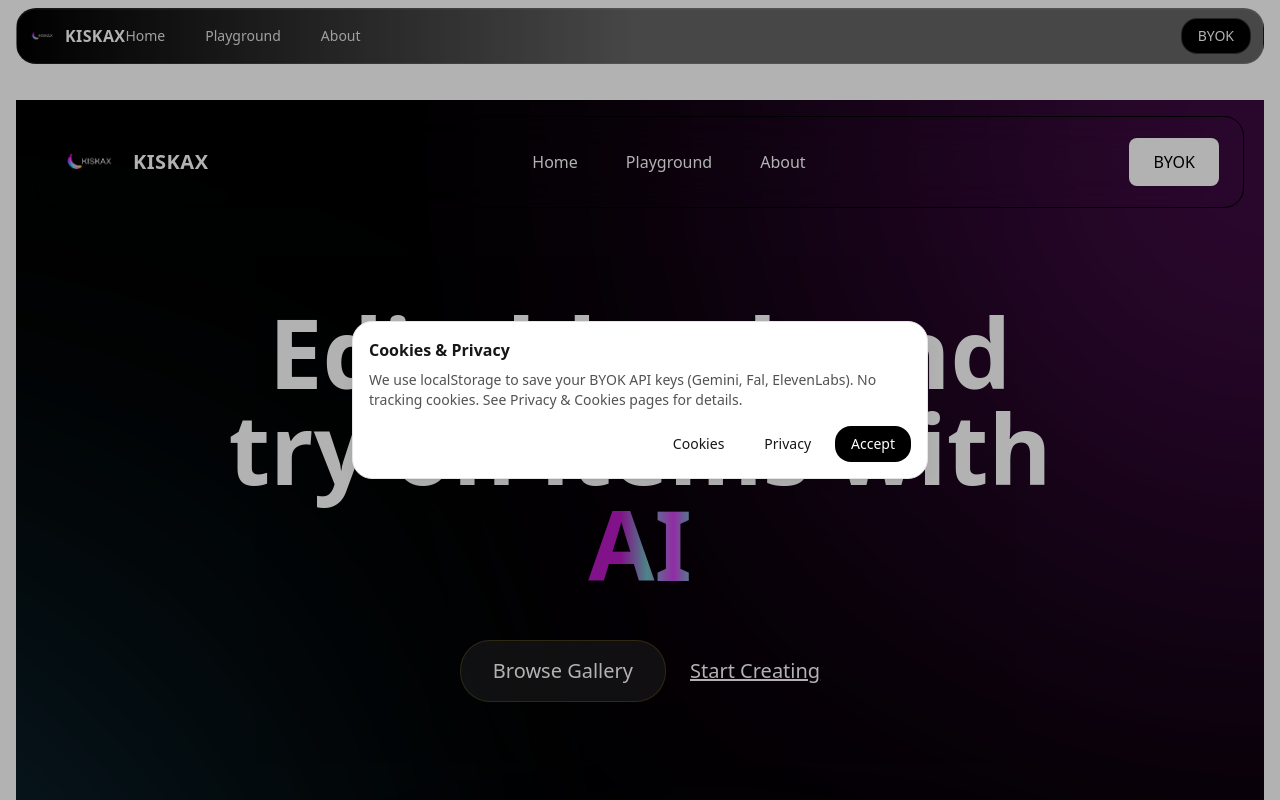
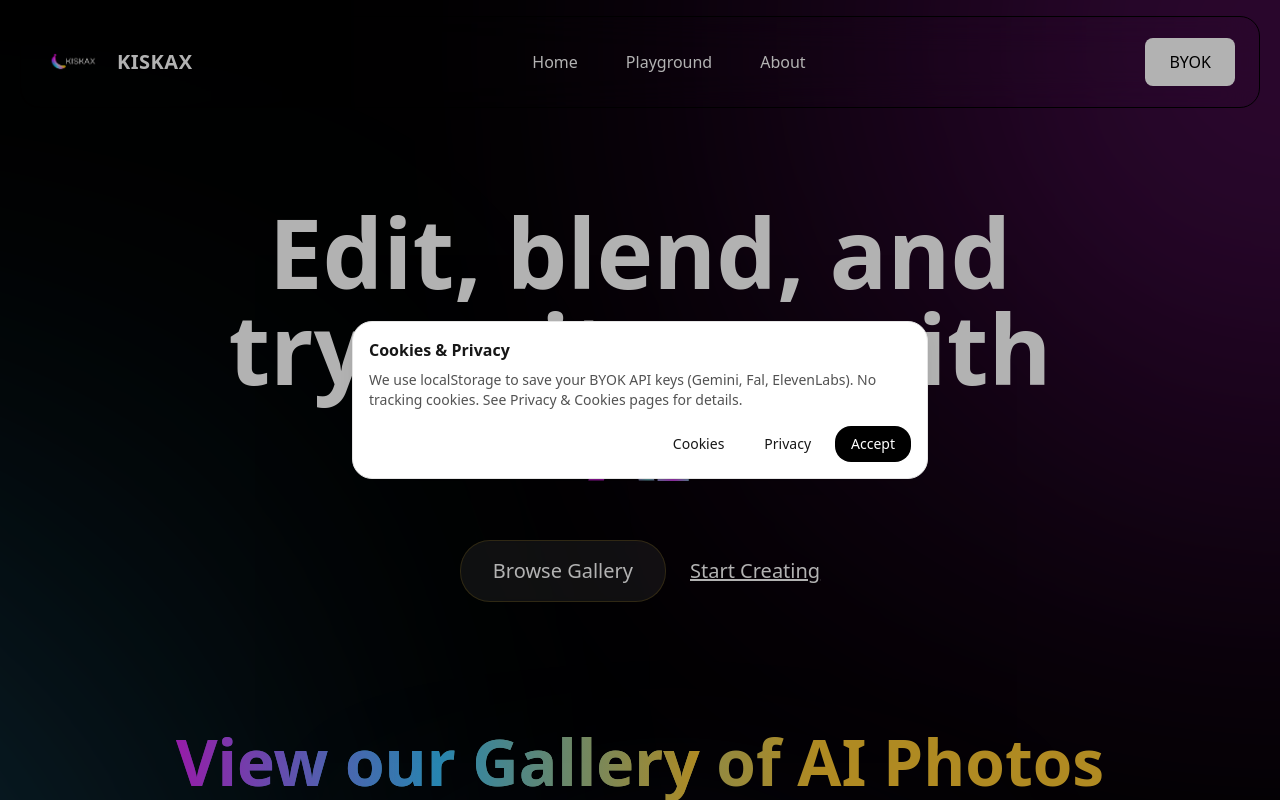
Before and after one commit to TheRealSaiTama/bananas-bot, a Next.js app in the folder web/: page / in a window 1280 px wide. Shown: the top 800 px of the page. Built offline with nearby package versions, Linux system fonts and the light colour scheme.

Commit message:
Update layout to support dark homepage design
cgen-e146d99c13944214a5b0bbe95b048365

```diff
--- a/web/app/layout.tsx
+++ b/web/app/layout.tsx
@@ -5,19 +5,16 @@ import Footer from '@/components/footer'
 import CookieBanner from '@/components/cookie-banner'
 
 export const metadata: Metadata = {
-  title: process.env.NEXT_PUBLIC_SITE_TITLE ?? 'Bananas Bot — Nano Banana Playground',
-  description: 'Gallery + Playground for Gemini 2.5 Flash Image (Nano Banana)',
+  title: process.env.NEXT_PUBLIC_SITE_TITLE ?? 'KISKAX — AI Photo Editor',
+  description: 'Edit, blend, and try on items with AI',
 }
 
 export default function RootLayout({ children }: { children: React.ReactNode }) {
   return (
     <html lang="en">
       <body>
-        <div className="min-h-screen flex flex-col">
-          <Header />
-          <main className="flex-1 container mx-auto px-4 py-6">{children}</main>
-          <Footer />
-        </div>
+        {/* Check if we're on the homepage to use different layout */}
+        {children}
         <CookieBanner />
       </body>
     </html>
```
